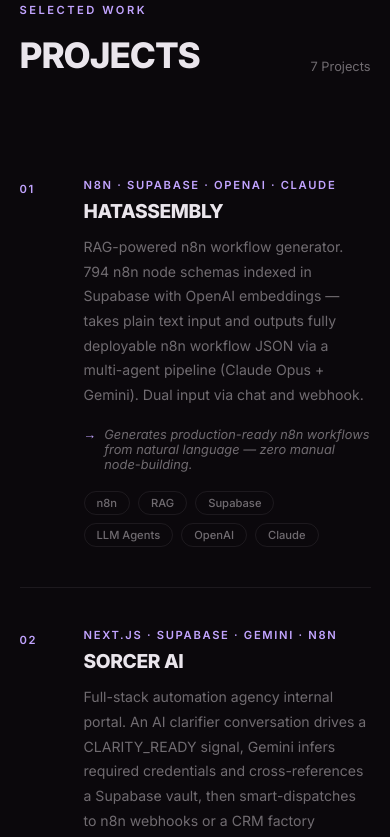
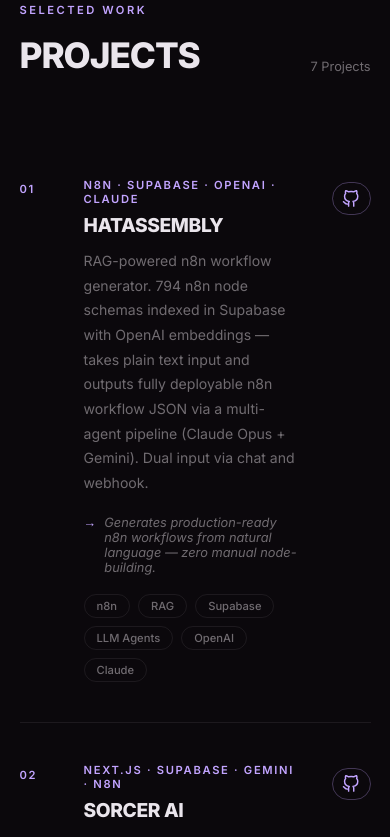
Before and after one commit to hatimtoor/portfolio, a React (Vite) app: page / in a window 390 px wide. Shown: the part 5000-5837 px from the top of the page. Built offline with nearby package versions, Linux system fonts and the light colour scheme.

Commit message:
Updated Work.css

```diff
--- a/src/components/styles/Work.css
+++ b/src/components/styles/Work.css
@@ -121,7 +121,7 @@
   border-radius: 100px;
 }
 
-/* Private badge — unchanged */
+/* Private badge */
 .work__item-label {
   font-size: 0.65rem;
   font-weight: 600;
@@ -170,11 +170,24 @@
 
 @media (max-width: 768px) {
   .work__item {
-    grid-template-columns: auto 1fr;
+    grid-template-columns: auto 1fr auto;
   }
 
-  .work__item-label,
-  .work__item-github {
+  /* Hide Private badge on mobile — not useful */
+  .work__item-label {
     display: none;
   }
+
+  /* Show GitHub button as icon-only on mobile */
+  .work__item-github {
+    padding: 0.4rem 0.6rem;
+  }
+
+  .work__item-github span {
+    display: none;
+  }
+
+  .work__item-github svg {
+    font-size: 1.1rem;
+  }
 }
```
